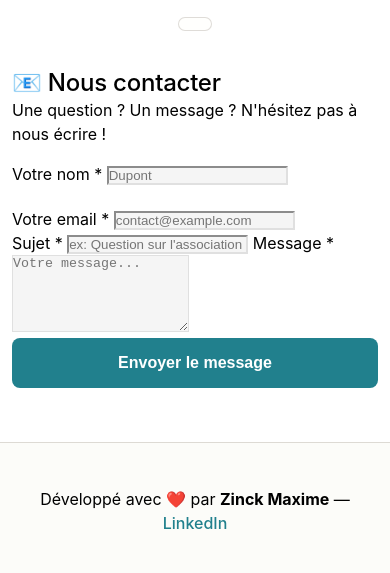
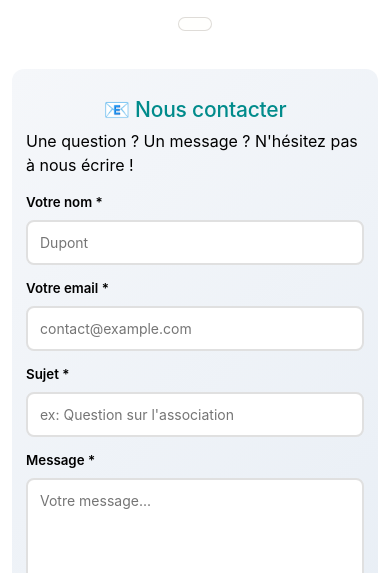
Before and after one commit to zinckmaxime-design/ohlunjoie, a plain HTML site: page index.html in a window 390 px wide. Shown: the part 271-844 px from the top of the page. Drawn offline with nearby package versions, Linux system fonts and the light colour scheme; a web font is replaced by a local one.

Commit message:
Update style.css

```diff
--- a/style.css
+++ b/style.css
@@ -2433,3 +2433,118 @@ footer {
 footer a {
   color: var(--button-bg);
 }
+/* 📧 SECTION CONTACT */
+.contact-section {
+  background: linear-gradient(135deg, #f5f7fa 0%, #e8eef5 100%);
+  padding: 4rem 2rem;
+  margin-top: 4rem;
+  border-radius: 12px;
+}
+
+.contact-container {
+  max-width: 600px;
+  margin: 0 auto;
+}
+
+.contact-section h2 {
+  text-align: center;
+  color: #008B8B;
+  margin-bottom: 0.5rem;
+  font-size: 2rem;
+}
+
+.contact-section > p {
+  text-align: center;
+  color: var(--text-secondary);
+  margin-bottom: 2rem;
+}
+
+.contact-form {
+  display: flex;
+  flex-direction: column;
+  gap: 1.5rem;
+}
+
+.form-row-2col {
+  display: grid;
+  grid-template-columns: 1fr 1fr;
+  gap: 1rem;
+}
+
+.contact-form label {
+  display: flex;
+  flex-direction: column;
+  gap: 0.5rem;
+}
+
+.contact-form label span {
+  font-weight: 600;
+  color: var(--text-primary);
+  font-size: 0.95rem;
+}
+
+.contact-form input,
+.contact-form textarea {
+  padding: 12px;
+  border: 2px solid #e0e0e0;
+  border-radius: 8px;
+  font-family: inherit;
+  font-size: 1rem;
+  transition: border-color 0.3s;
+  background: white;
+  color: var(--text-primary);
+}
+
+.contact-form input:focus,
+.contact-form textarea:focus {
+  outline: none;
+  border-color: #008B8B;
+  box-shadow: 0 0 0 3px rgba(0, 139, 139, 0.1);
+}
+
+.contact-form button {
+  align-self: center;
+}
+
+.contact-result {
+  margin-top: 1rem;
+  text-align: center;
+  font-size: 1rem;
+  padding: 1rem;
+  border-radius: 8px;
+  display: none;
+}
+
+.contact-result.success {
+  display: block;
+  background: #d4edda;
+  color: #155724;
+  border: 1px solid #c3e6cb;
+}
+
+.contact-result.error {
+  display: block;
+  background: #f8d7da;
+  color: #721c24;
+  border: 1px solid #f5c6cb;
+}
+
+/* Mobile */
+@media (max-width: 700px) {
+  .contact-section {
+    padding: 2rem 1rem;
+    margin-top: 2rem;
+  }
+
+  .contact-section h2 {
+    font-size: 1.5rem;
+  }
+
+  .form-row-2col {
+    grid-template-columns: 1fr;
+  }
+
+  .contact-form {
+    gap: 1rem;
+  }
+}
```
